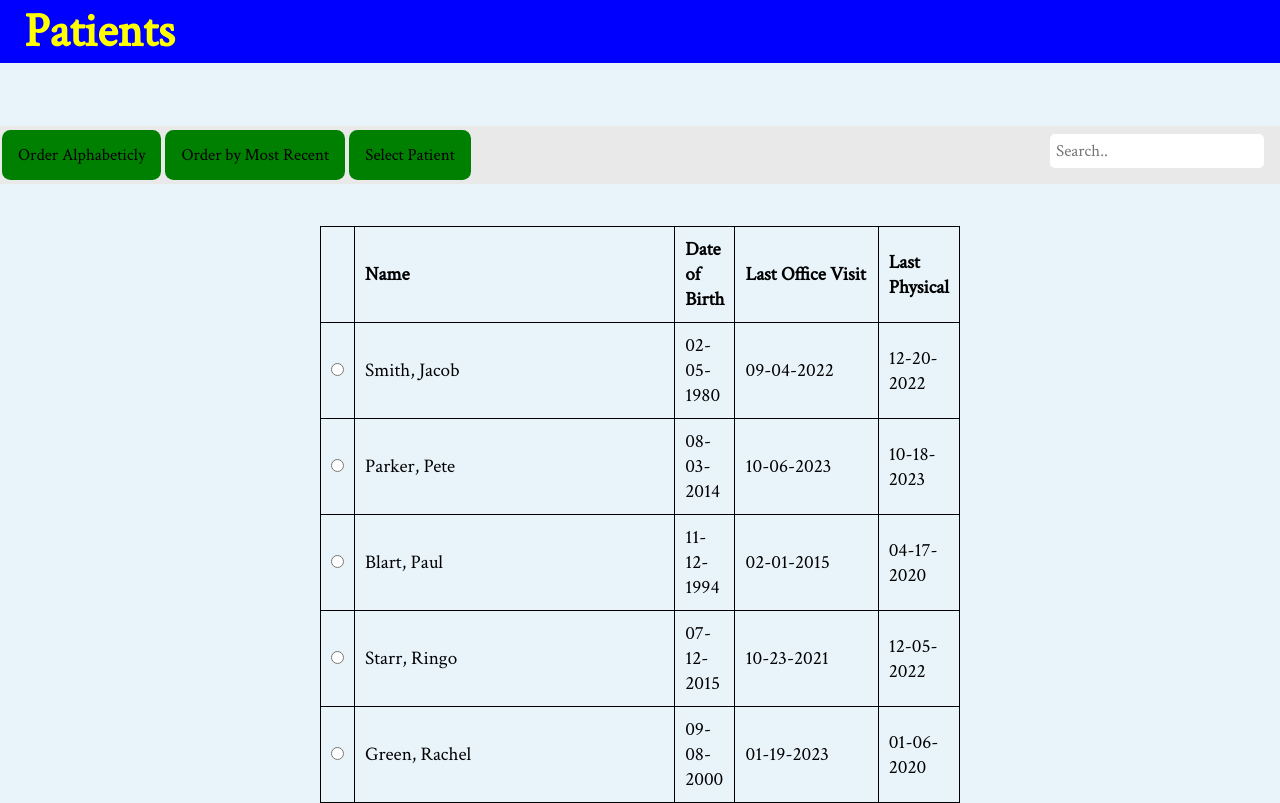
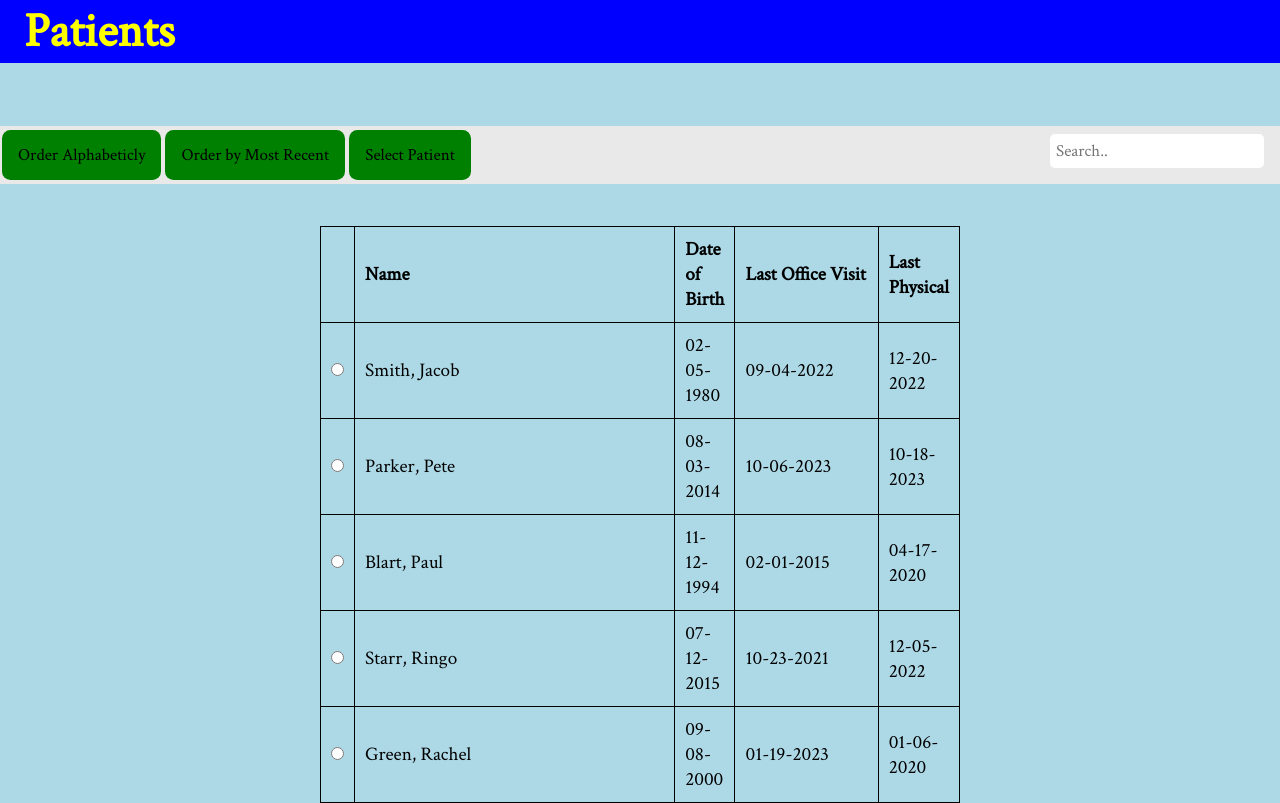
Before and after one commit to cis4150-2023/clinic, a PHP site: page /PatientList.html in a window 1280 px wide. Run offline with PHP 8.4, Linux system fonts and the light colour scheme.

Commit message:
Update style.css

```diff
--- a/Clinic23/main/style.css
+++ b/Clinic23/main/style.css
@@ -4,7 +4,7 @@
     --text: yellow;
     --highlight: blue;
     --button: green;
-    --backgrnd: #E8F4Fa;
+    --backgrnd: lightblue;
     --form: white;
 }
 
```
